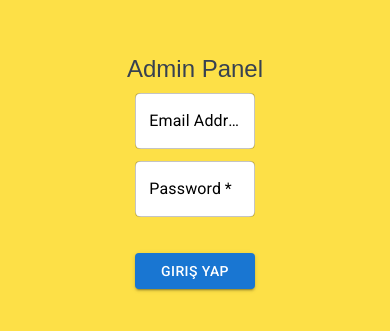
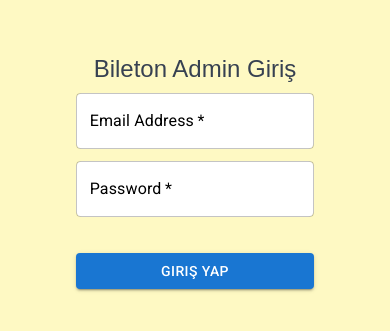
Before and after one commit to emirtetik/Bileton-Admin, a React (Vite) app: page / in a window 390 px wide. Shown: the part 243-574 px from the top of the page. Built offline with nearby package versions, Linux system fonts and the light colour scheme.

Commit message:
başlık eklendi renkler değişildi ve tablo responsive olarak yapıldı.

```diff
--- a/src/assets/css/tailwind.css
+++ b/src/assets/css/tailwind.css
@@ -3,5 +3,5 @@
 @tailwind utilities;
 
 body{
-    @apply bg-yellow-300 font-roboto antialiased;
+    @apply antialiased bg-yellow-100 font-roboto;
 }
--- a/src/components/event/ListEvents/eventList.tsx
+++ b/src/components/event/ListEvents/eventList.tsx
@@ -130,7 +130,7 @@
   if (props.events.length === 0)
     return <div className="text-center">No events found</div>;
     return (
-      <div className="w-full overflow-hidden">
+      <div className="w-full overflow-x-auto">
           <DataGrid
             rows={rows}
             getRowId={(row) => row._id.toString()}
--- a/src/pages/home/index.tsx
+++ b/src/pages/home/index.tsx
@@ -2,7 +2,10 @@
 
 const Home = () => {
   return (
-    <div className=" flex items-center justify-center h-screen">
+    <div className="flex flex-col items-center justify-center h-screen font-roboto ">
+      <div className="flex w-full max-w-6xl mb-4 border-b-4 border-black">
+      <h1 className="text-3xl font-extrabold text-black">Etkinlik Listesi</h1>
+      </div>
       <div className="flex items-center justify-center">
          <ListEvent/>
          </div>
--- a/src/pages/login/index.tsx
+++ b/src/pages/login/index.tsx
@@ -73,11 +73,11 @@
         >
           <Typography component="h1" variant="h5">
             <h6 className="font-bold text-gray-700 text-subtitle font-raleway">
-              Admin Panel
+             Bileton Admin Giriş
             </h6>
           </Typography>
           <Box
-            className="flex flex-col w-1/3 gap-3"
+            className="flex flex-col w-2/3 gap-3 sm:w-1/3"
             component="form"
             onSubmit={handleSubmit}
             noValidate
@@ -119,7 +119,7 @@
               variant="outlined"
               value={password}
               onChange={(e) => setPassword(e.target.value)}
-              className="bg-white rounded-md "
+              className="bg-white rounded-md"
               size="medium"
               sx={{
                 "& .MuiOutlinedInput-root": {
```
